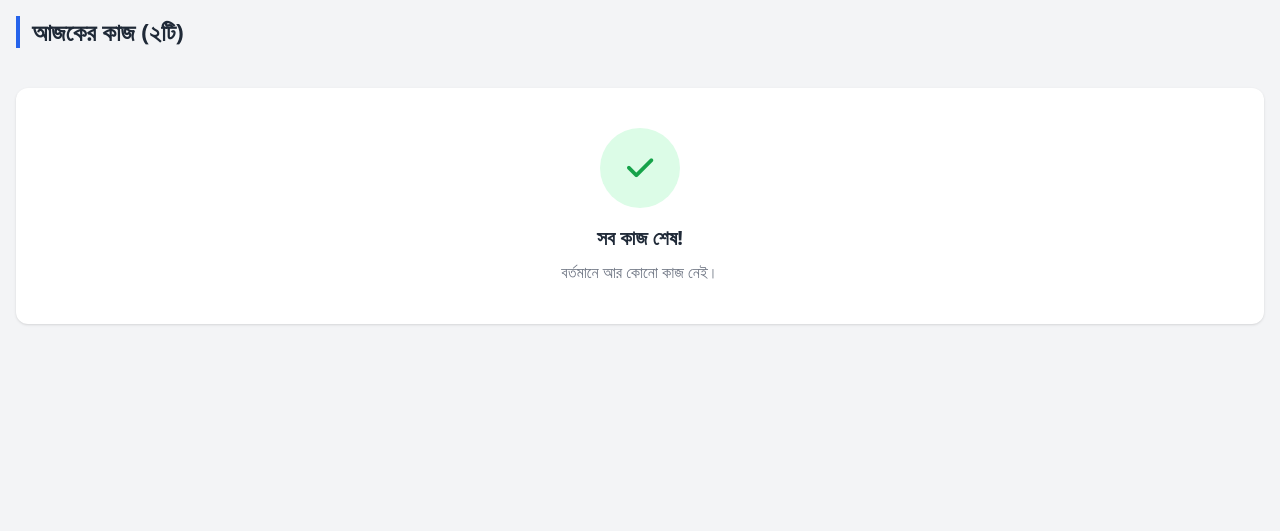
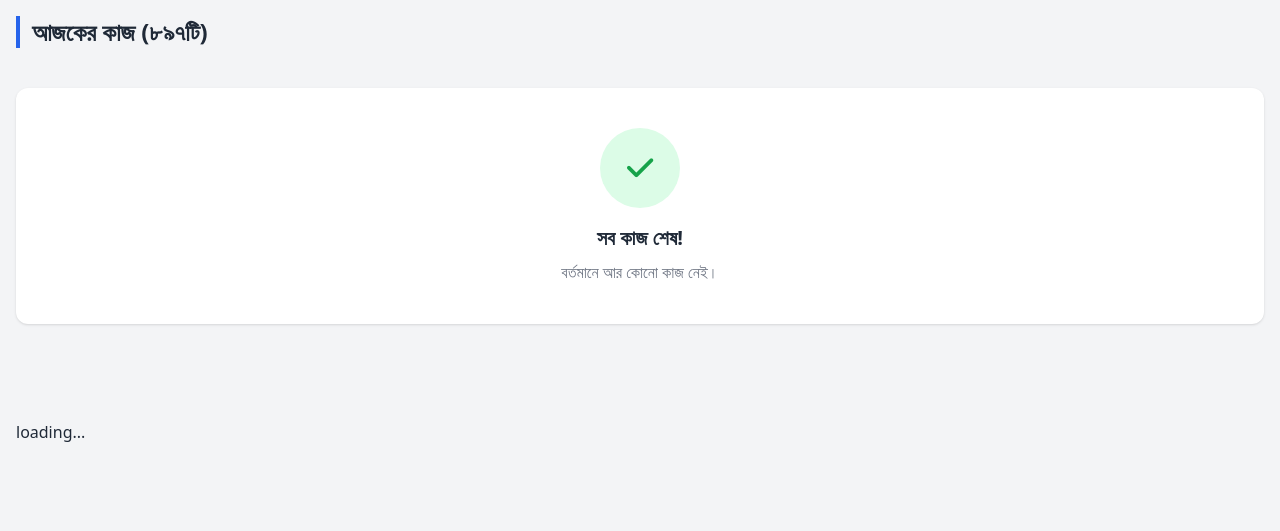
Before and after one commit to uto24/Riseii2, a Flask app: template templates/tasks.html in a window 1280 px wide. Shown: the top 531 px of the page. Run offline with Flask 3, Linux system fonts and the light colour scheme; the template is opened without the code that fills it, so the values that code supplies are empty; some libraries are stand-ins or nearby versions.

Commit message:
Update tasks.html

```diff
--- a/templates/tasks.html
+++ b/templates/tasks.html
@@ -14,7 +14,7 @@
     }
 </style>
 
-<h2 class="text-2xl font-bold mb-6 text-gray-800 border-l-4 border-blue-600 pl-3">আজকের কাজ (২টি)</h2>
+<h2 class="text-2xl font-bold mb-6 text-gray-800 border-l-4 border-blue-600 pl-3">আজকের কাজ (৮৯৭টি)</h2>
 
 <div class="space-y-6 mb-24">
     {% for task in tasks %}
@@ -111,6 +111,8 @@
     {% endfor %}
 </div>
 
+loading...
+
 <!-- ইমেজ কমপ্রেশন স্ক্রিপ্ট -->
 <script>
     function compressImage(input) {
```
